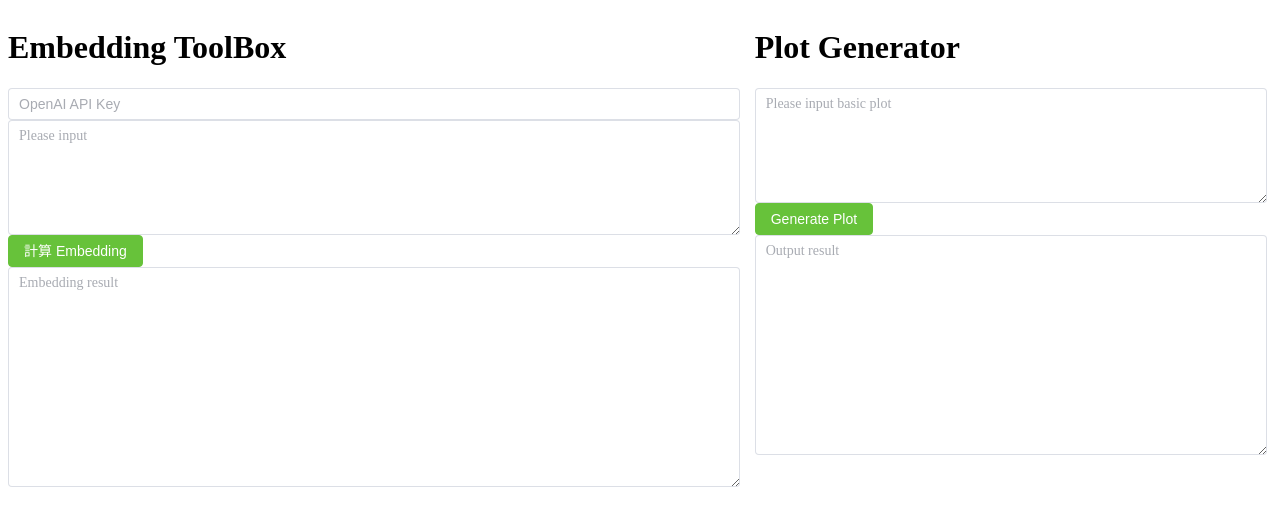
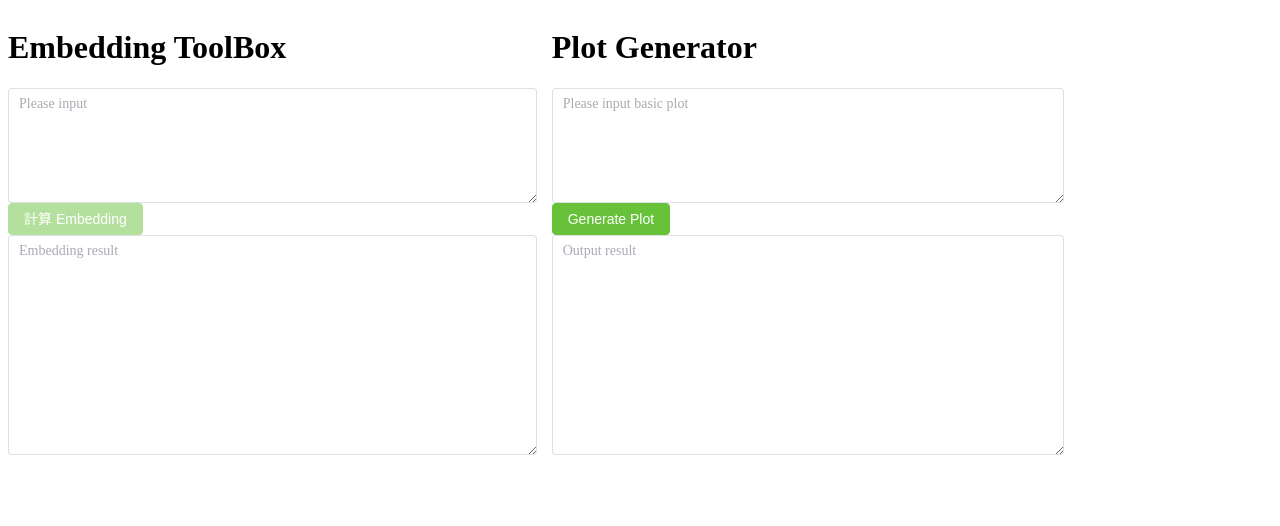
Before and after one commit to nathanfhh/cybersecurity-scenario, a Vue app: page / in a window 1280 px wide. Shown: the top 526 px of the page. Built offline with nearby package versions, Linux system fonts and the light colour scheme.

Commit message:
update: export embedding logic into shared file for maximum reuse

```diff
--- a/src/components/EmbeddingToolBox.vue
+++ b/src/components/EmbeddingToolBox.vue
@@ -1,54 +1,29 @@
 <script setup>
-import {onMounted, ref} from "vue";
-import OpenAI from 'openai';
-import {useOpenAPIKeyStore} from "@/stores/apikey.js";
-import {storeToRefs} from "pinia";
+import {ref} from "vue";
+import requestEmbedding from "@/utility/embedding.js";
 
-const apiKey = ref("")
+const isLoading = ref(false)
 const textToEmbed = ref("")
 const embedResult = ref("")
-const OpenAPIKeyStore = useOpenAPIKeyStore()
-const {openaiAPIKey} = storeToRefs(OpenAPIKeyStore)
 
 const makeEmbedding = async () => {
-  const client = new OpenAI({
-    apiKey: apiKey.value,
-    dangerouslyAllowBrowser: true
-  });
-  const embedding = await client.embeddings.create({
-    model: "text-embedding-3-small",
-    input: textToEmbed.value,
-    encoding_format: "float",
-  });
-  console.log(embedding);
-  embedResult.value = JSON.stringify(embedding, null, 2)
+  isLoading.value = true
+  const embeddingResult = await requestEmbedding(textToEmbed.value)
+  embedResult.value = JSON.stringify(embeddingResult, null, 2)
+  isLoading.value = false
 }
-
-const syncToLocalStorage = () => {
-  openaiAPIKey.value = apiKey.value
-}
-onMounted(() => {
-  apiKey.value = openaiAPIKey.value || ""
-})
-
 </script>
 
 <template>
-  <div>
+  <div v-loading="isLoading">
     <h1>Embedding ToolBox</h1>
-    <ElInput
-        v-model="apiKey"
-        @change="syncToLocalStorage"
-        show-password
-        placeholder="OpenAI API Key"
-    />
     <ElInput
         v-model="textToEmbed"
         :rows="5"
         type="textarea"
         placeholder="Please input"
     />
-    <ElButton @click="makeEmbedding" type="success">計算 Embedding</ElButton>
+    <ElButton @click="makeEmbedding" type="success" :disabled="!textToEmbed">計算 Embedding</ElButton>
     <ElInput
         v-model="embedResult"
         :rows="10"
--- /dev/null
+++ b/src/utility/embedding.js
@@ -0,0 +1,35 @@
+import OpenAI from "openai";
+import {useOpenAPIKeyStore} from "@/stores/apikey.js";
+import {usePriceStore} from "@/stores/price.js";
+import {storeToRefs} from "pinia";
+
+
+const calculatePrice = (model, tokens) => {
+    const mapper = {
+        "text-embedding-3-small": 0.02 / 1e6
+    }
+    return mapper[model] * tokens * 31
+}
+export default async function requestEmbedding(text) {
+    const OpenAPIKeyStore = useOpenAPIKeyStore()
+    const {openaiAPIKey} = storeToRefs(OpenAPIKeyStore)
+    const PriceStore = usePriceStore()
+    const {priceTotal} = storeToRefs(PriceStore)
+    try {
+        const client = new OpenAI({
+            apiKey: openaiAPIKey.value,
+            dangerouslyAllowBrowser: true
+        });
+        let useEmbedModel = "text-embedding-3-small";
+        const embeddingResult = await client.embeddings.create({
+            model: useEmbedModel,
+            input: text,
+            encoding_format: "float",
+        });
+        console.log(embeddingResult);
+        priceTotal.value += calculatePrice(useEmbedModel, embeddingResult.usage.total_tokens)
+        return embeddingResult
+    } catch (error) {
+        console.error(error)
+    }
+}
```
